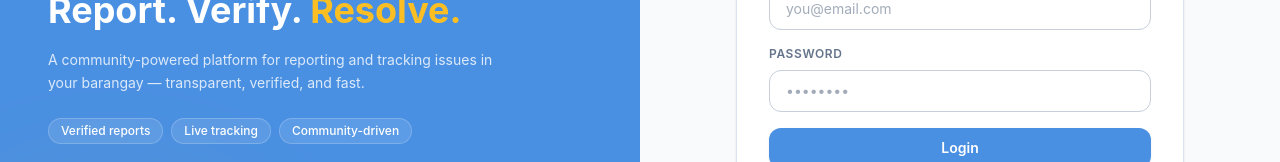
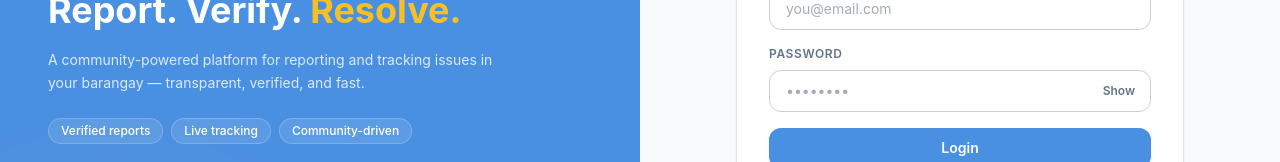
Before and after one commit to jvecinadev/bantay-ph, a React (Vite) app in the folder client/: page /login in a window 1280 px wide. Shown: the part 344-506 px from the top of the page. Built offline with nearby package versions, Linux system fonts and the light colour scheme; no server answers; some icons are missing.

Commit message:
feat: add password visibility toggle to Login and Register pages

```diff
--- a/client/src/pages/Login.tsx
+++ b/client/src/pages/Login.tsx
@@ -22,6 +22,7 @@ const LoginPage = () => {
 
   const [email, setEmail] = useState("");
   const [password, setPassword] = useState("");
+  const [showPassword, setShowPassword] = useState(false);
 
   const [legalOpen, setLegalOpen] = useState<null | "terms" | "privacy">(null);
 
@@ -85,9 +86,7 @@ const LoginPage = () => {
         <div className="w-full max-w-md">
           {/* Mobile logo */}
           <div className="mb-8 flex items-center justify-center gap-3 lg:hidden">
-            <div className="flex h-10 w-10 items-center justify-center rounded-xl bg-primary">
-              <div className="h-4 w-4 rounded-full bg-accent" />
-            </div>
+            <img src={Logo} alt="Bantay PH" className="h-10 w-10 object-contain" />
             <div>
               <div className="text-sm font-bold text-text-primary">Bantay PH</div>
               <div className="text-xs text-text-secondary">Community Issue Reporting</div>
@@ -134,15 +133,25 @@ const LoginPage = () => {
                     Password
                   </label>
                 </div>
+                <div className="relative mt-2">
                   <input
                     id="password"
-                  className="mt-2 w-full rounded-xl border border-border-strong bg-surface px-4 py-2.5 text-sm text-text-primary placeholder:text-text-secondary/60 transition-colors focus:border-primary focus:outline-none focus:ring-4 focus:ring-primary/10"
+                    className="w-full rounded-xl border border-border-strong bg-surface px-4 py-2.5 pr-16 text-sm text-text-primary placeholder:text-text-secondary/60 transition-colors focus:border-primary focus:outline-none focus:ring-4 focus:ring-primary/10"
                     value={password}
                     onChange={(e) => setPassword(e.target.value)}
                     placeholder="••••••••"
-                  type="password"
+                    type={showPassword ? "text" : "password"}
                     autoComplete="current-password"
                   />
+                  <button
+                    type="button"
+                    onClick={() => setShowPassword((v) => !v)}
+                    aria-label={showPassword ? "Hide password" : "Show password"}
+                    className="absolute right-2 top-1/2 -translate-y-1/2 rounded-md px-2 py-1 text-xs font-semibold text-text-secondary transition-colors hover:text-text-primary focus:outline-none focus-visible:ring-4 focus-visible:ring-primary/20"
+                  >
+                    {showPassword ? "Hide" : "Show"}
+                  </button>
+                </div>
               </div>
 
               <button
--- a/client/src/pages/RegisterPage.tsx
+++ b/client/src/pages/RegisterPage.tsx
@@ -29,6 +29,9 @@ const RegisterPage = () => {
   const [password, setPassword] = useState("");
   const [confirmPassword, setConfirmPassword] = useState("");
 
+  const [showPassword, setShowPassword] = useState(false);
+  const [showConfirmPassword, setShowConfirmPassword] = useState(false);
+
   const [agree, setAgree] = useState(false);
   const [agreeTouched, setAgreeTouched] = useState(false);
 
@@ -46,7 +49,6 @@ const RegisterPage = () => {
 
     for (const d of apiError.details) {
       const pathArr = Array.isArray(d.path) ? d.path : [];
-      // backend: ["body", "password"] / ["body", "confirmPassword"]
       const bodyIdx = pathArr.indexOf("body");
 
       const field =
@@ -128,11 +130,7 @@ const RegisterPage = () => {
         <div className="w-full max-w-md">
           {/* Mobile logo */}
           <div className="mb-8 flex items-center justify-center gap-3 lg:hidden">
-            <div className="flex h-11 w-11 items-center justify-center rounded-2xl bg-primary shadow-card">
-              <div className="relative h-4 w-4 rounded-full bg-accent">
-                <span className="absolute inset-0 -m-1 rounded-full border border-accent/40" />
-              </div>
-            </div>
+            <img src={Logo} alt="Bantay PH" className="h-10 w-10 object-contain" />
             <div className="leading-tight">
               <div className="text-sm font-bold tracking-tight text-text-primary">Bantay PH</div>
               <div className="text-xs text-text-secondary">Community Issue Reporting</div>
@@ -221,19 +219,29 @@ const RegisterPage = () => {
                   >
                     Password
                   </label>
+                  <div className="relative mt-2">
                     <input
                       id="password"
                       className={[
-                      "mt-2 w-full rounded-xl border bg-surface px-4 py-2.5 text-sm text-text-primary placeholder:text-text-secondary/60 transition-colors focus:outline-none focus:ring-4",
+                        "w-full rounded-xl border bg-surface py-2.5 pl-4 pr-14 text-sm text-text-primary placeholder:text-text-secondary/60 transition-colors focus:outline-none focus:ring-4",
                         fieldErrors.password
                           ? "border-danger/40 focus:border-danger focus:ring-danger/10"
                           : "border-border-strong focus:border-primary focus:ring-primary/10",
                       ].join(" ")}
                       value={password}
                       onChange={(e) => setPassword(e.target.value)}
-                    type="password"
+                      type={showPassword ? "text" : "password"}
                       autoComplete="new-password"
                     />
+                    <button
+                      type="button"
+                      onClick={() => setShowPassword((v) => !v)}
+                      aria-label={showPassword ? "Hide password" : "Show password"}
+                      className="absolute right-2 top-1/2 -translate-y-1/2 rounded-md px-2 py-1 text-xs font-semibold text-text-secondary transition-colors hover:text-text-primary focus:outline-none focus-visible:ring-4 focus-visible:ring-primary/20"
+                    >
+                      {showPassword ? "Hide" : "Show"}
+                    </button>
+                  </div>
                   {fieldErrors.password ? (
                     <div className="mt-1 text-xs text-danger">{fieldErrors.password}</div>
                   ) : null}
@@ -246,19 +254,29 @@ const RegisterPage = () => {
                   >
                     Confirm Password
                   </label>
+                  <div className="relative mt-2">
                     <input
                       id="confirmPassword"
                       className={[
-                      "mt-2 w-full rounded-xl border bg-surface px-4 py-2.5 text-sm text-text-primary placeholder:text-text-secondary/60 transition-colors focus:outline-none focus:ring-4",
+                        "w-full rounded-xl border bg-surface py-2.5 pl-4 pr-14 text-sm text-text-primary placeholder:text-text-secondary/60 transition-colors focus:outline-none focus:ring-4",
                         fieldErrors.confirmPassword
                           ? "border-danger/40 focus:border-danger focus:ring-danger/10"
                           : "border-border-strong focus:border-primary focus:ring-primary/10",
                       ].join(" ")}
                       value={confirmPassword}
                       onChange={(e) => setConfirmPassword(e.target.value)}
-                    type="password"
+                      type={showConfirmPassword ? "text" : "password"}
                       autoComplete="new-password"
                     />
+                    <button
+                      type="button"
+                      onClick={() => setShowConfirmPassword((v) => !v)}
+                      aria-label={showConfirmPassword ? "Hide password" : "Show password"}
+                      className="absolute right-2 top-1/2 -translate-y-1/2 rounded-md px-2 py-1 text-xs font-semibold text-text-secondary transition-colors hover:text-text-primary focus:outline-none focus-visible:ring-4 focus-visible:ring-primary/20"
+                    >
+                      {showConfirmPassword ? "Hide" : "Show"}
+                    </button>
+                  </div>
                   {fieldErrors.confirmPassword ? (
                     <div className="mt-1 text-xs text-danger">{fieldErrors.confirmPassword}</div>
                   ) : null}
```
Lines whose indentation alone changed are shown as unchanged.
